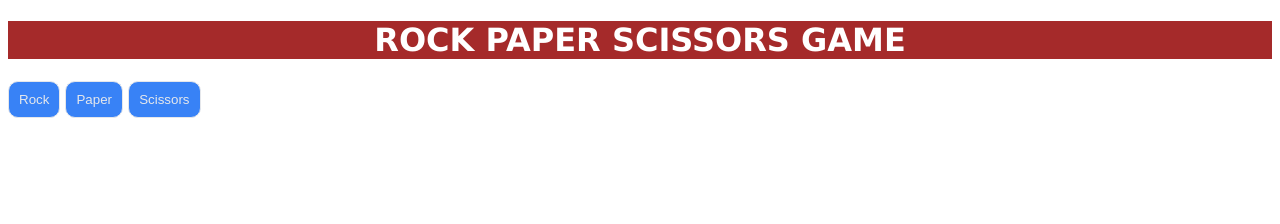
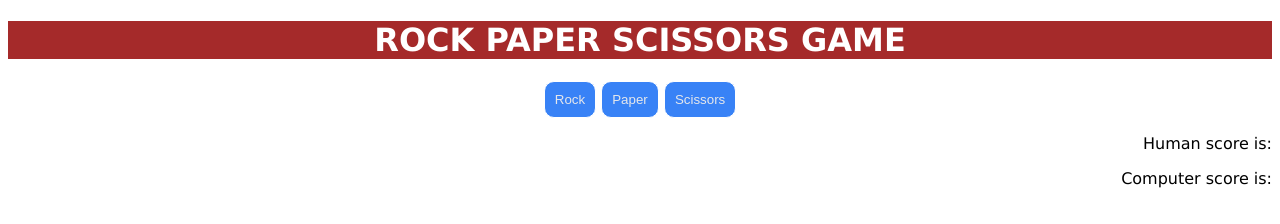
Before and after one commit to MikaelGrace/rock_paper_scissors, a plain HTML site: page index.html in a window 1280 px wide. Both pictures are taken after a click on the button "Play Game". Drawn offline with Linux system fonts and the light colour scheme.

Commit message:
-add a div to display the humanScore and Computer score in realtime -make the div only visible after stating the game -add more styling

```diff
--- a/index.html
+++ b/index.html
@@ -24,9 +24,16 @@
         </div>
 
         <!-- <button id="playRound">Play Round</button> -->
-        <button class="btn rock">Rock</button>
-        <button class="btn paper">Paper</button>
-        <button class="btn scissors">Scissors</button>
+        <div class="rps-buttons">
+            <button class="btn rock">Rock</button>
+            <button class="btn paper">Paper</button>
+            <button class="btn scissors">Scissors</button>
+            <div class="scores">
+                <p>Human score is: <span class="human-score"></span></p>
+                <p>Computer score is: <span class="computer-score"></span></p>
+            </div>
+        </div>
+
         <div class="choices">
 
         </div>
--- a/scripts/script.js
+++ b/scripts/script.js
@@ -2,6 +2,9 @@ const container = document.querySelector(".container");
 const choicesDiv = document.querySelector(".choices");
 const playGameButton = document.querySelector("#playGame");
 const intro = document.querySelector(".intro");
+const scores = document.querySelector(".scores");
+const humanScoreDisplay = document.querySelector(".human-score");
+const computerScoreDisplay = document.querySelector(".computer-score");
 
 //initializing the human score and the computer score
 let humanScore = 0;
@@ -16,12 +19,14 @@ const scissors = document.querySelector(".scissors");
 rock.style.display = "none";
 paper.style.display = "none";
 scissors.style.display = "none";
+scores.style.display = "none";
 
 
 playGameButton.addEventListener("click", () => {
     rock.style.display = "inline";
     paper.style.display = "inline";
     scissors.style.display = "inline";
+    scores.style.display = "inline";
     intro.style.display = "none";
     playGameButton.style.display = "none";
 })
@@ -106,6 +111,8 @@ function playRound(humanChoice, computerChoice) {
         computerScore += 1;
     }
 
+    humanScoreDisplay.textContent = humanScore;
+    computerScoreDisplay.textContent = computerScore;
 
     // console.log("Human score is: " + humanScore);
     // console.log("Computer score is: " + computerScore);
--- a/styles/style.css
+++ b/styles/style.css
@@ -17,12 +17,21 @@ h1 {
     text-align: center;
 }
 
+.rps-buttons {
+    text-align: center;
+}
+
 button {
     background-color: #3882f6;
-    border: 1px solid #e5e7eb;
+    border: 1px solid #ffffff;
     border-radius: 10px;
     padding: 10px;
     color: #e5e7eb;
+}
+
+.scores {
+    display: inline;
+    text-align: right;
 }
 
 
@@ -31,4 +40,5 @@ button {
     justify-content: space-between;
     flex-wrap: wrap;
     width: 400px;
+    margin: 0 auto;
 }
```
